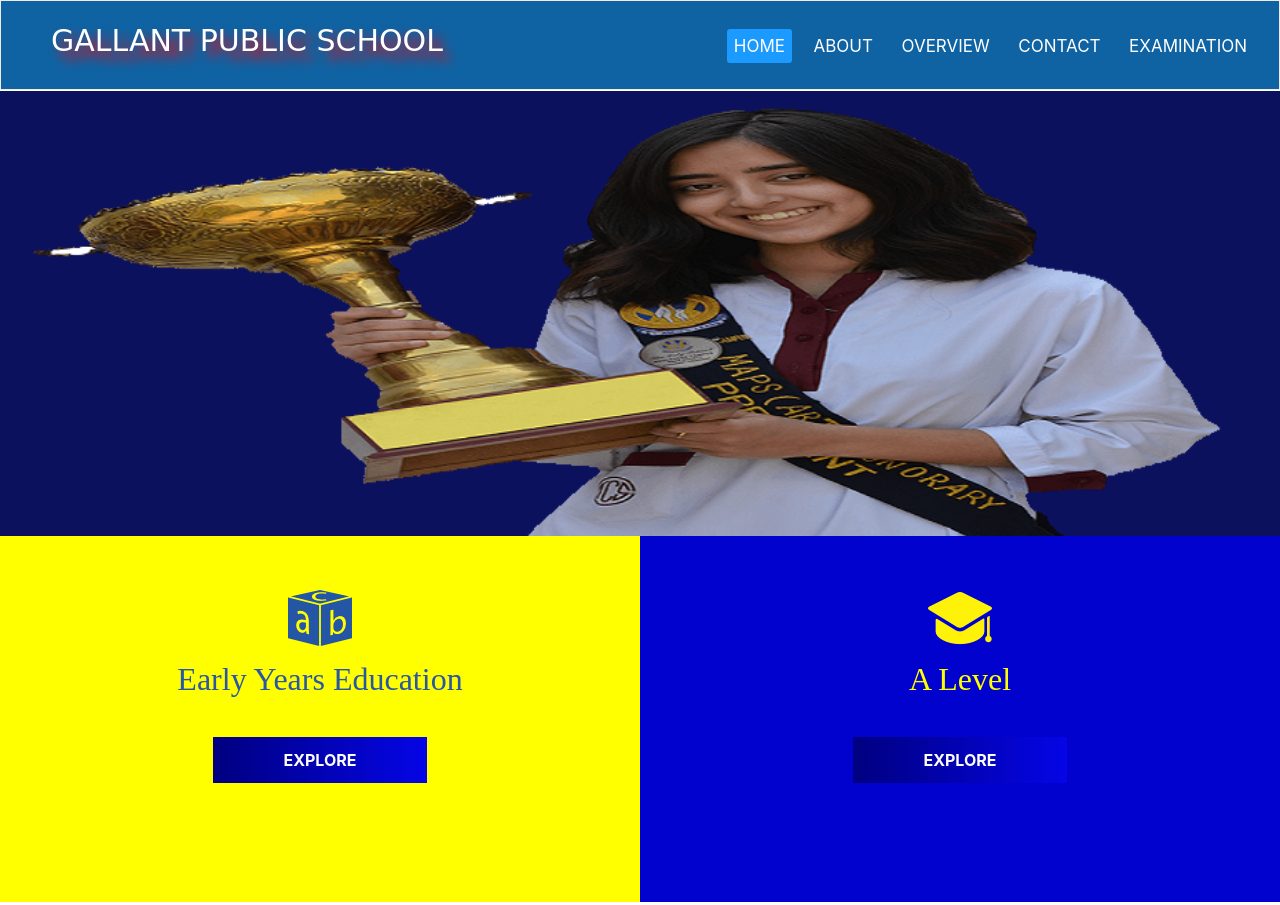
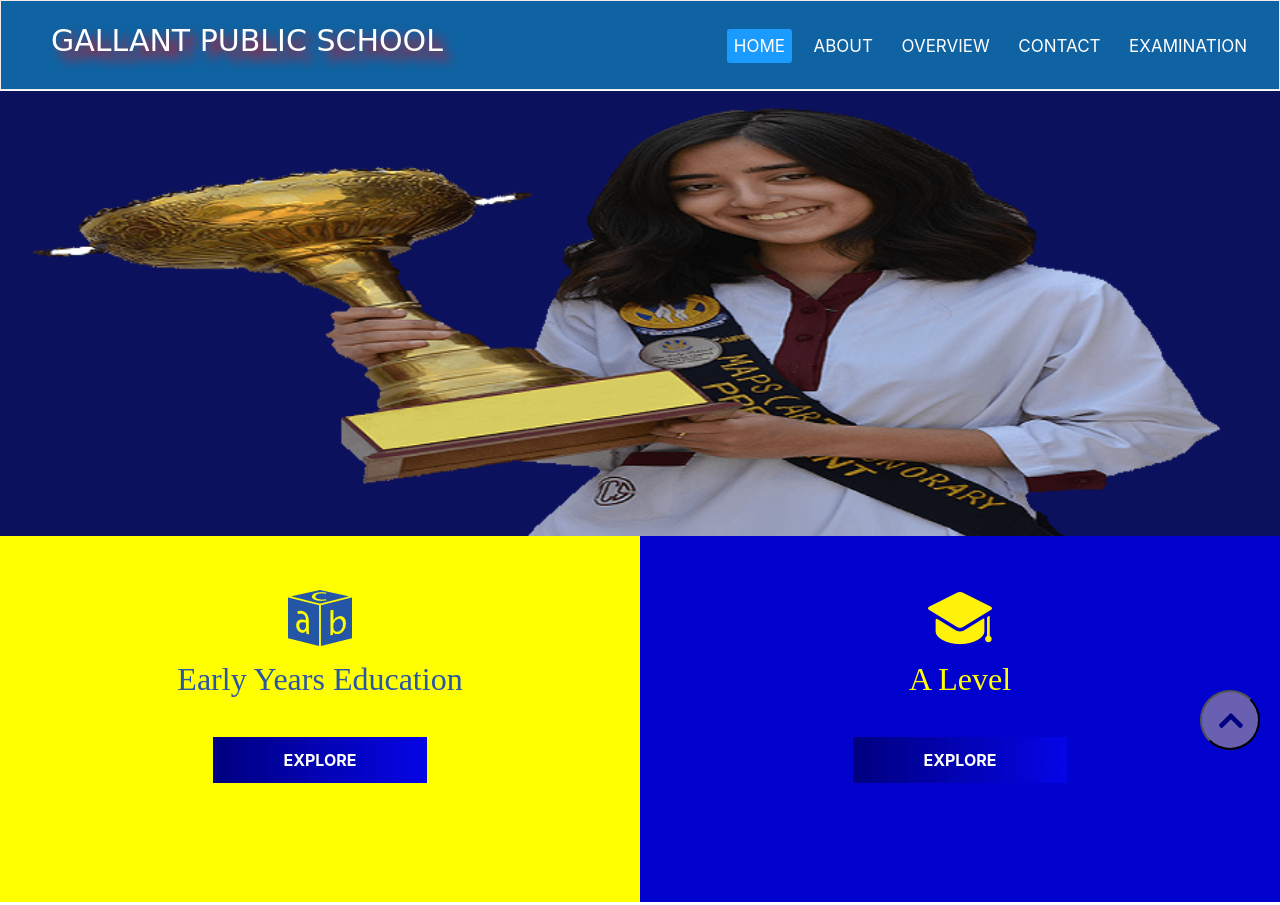
Before and after one commit to Aasmakanwal/Scchool-website, a plain HTML site: page index.html in a window 1280 px wide. Shown: the top 905 px of the page. Drawn offline with Linux system fonts and the light colour scheme.

Commit message:
complete

```diff
--- a/about.css
+++ b/about.css
@@ -198,3 +198,21 @@
 .fifth-two div{
   padding: 20px 0px 10px 0px;
 }
+.fa-angle-up{
+  color: navy;
+  font-size: 40px !important;
+  font-weight: bolder !important;
+}
+.top-btn a:hover{
+  color: navy !important;
+  text-decoration: none;
+}
+.top-btn{
+  width: 60px;
+  height:60px;
+  border-radius: 30px ;
+  background-color: rgba(175, 159, 159, 0.603);
+  position: fixed;
+  right: 20px;
+  bottom: 50px;
+}
--- a/contact.css
+++ b/contact.css
@@ -1,9 +1,6 @@
 *{
-    margin: 0;
-    padding: 0;
     box-sizing: border-box;
     text-decoration: none !important;
-    /* font-style: italic; */
   }
   nav{
     background: #0f63a3;
@@ -35,7 +32,6 @@
   }
   nav .ul li a{
     color: white;
-    /* font-weight: 500; */
     font-size: 17px;
     padding: 7px 7px;
     border-radius: 3px;
@@ -186,20 +182,33 @@
 /* fifth container */
 .fifth-1{
   display: flex;
-  /* flex-wrap: wrap; */
   justify-content: space-evenly;
   margin: 50px 0px 0px 0px;
 
 }
 .fifth{
   margin-top:100px ;
-  /* background-color: #bbbbbb; */
   color: #4e1919;
   text-shadow: 5px 6px 7px #911d1d;
 }
 .fifth-three .three-one{
  text-align: center;
 }
-/* .sixth img{
-  margin-top: 0px;
-} */
+.fa-angle-up{
+  color: navy;
+  font-size: 40px !important;
+  font-weight: bolder !important;
+}
+.top-btn a:hover{
+  color: navy !important;
+  text-decoration: none;
+}
+.top-btn{
+  width: 60px;
+  height:60px;
+  border-radius: 30px ;
+  background-color: rgba(175, 159, 159, 0.603);
+  position: fixed;
+  right: 20px;
+  bottom: 50px;
+}
--- a/examination.css
+++ b/examination.css
@@ -2,7 +2,6 @@
 *{
     box-sizing: border-box;
     text-decoration: none !important;
-    /* font-style: italic; */
   }
   nav{
     background: #0f63a3;
@@ -34,13 +33,11 @@
   }
   nav .ul li a{
     color: white;
-    /* font-weight: 500; */
     font-size: 17px;
     padding: 7px 7px;
     border-radius: 3px;
     text-transform: uppercase;
     text-decoration: none;
-    /* font-family: 'Poppins', sans-serif; */
   }
   a.menu,a:hover{
     background: #1b9bff;
@@ -124,7 +121,6 @@
 .fourth{
   margin-top: 80px;
   padding-bottom: 80px;
-  /* height: 300px; */
   display: flex;
   flex-wrap: wrap;
   justify-content: space-around;
@@ -171,8 +167,27 @@
 }
 .second-two li {
   color: gray;
-  margin-left: 60px;
+  margin-left: auto;
+  margin-right: auto;
 }
 .two-2{
   text-align: center;
 }
+.fa-angle-up{
+  color: navy;
+  font-size: 40px !important;
+  font-weight: bolder !important;
+}
+.top-btn a:hover{
+  color: navy !important;
+  text-decoration: none;
+}
+.top-btn{
+  width: 60px;
+  height:60px;
+  border-radius: 30px ;
+  background-color: rgba(175, 159, 159, 0.603);
+  position: fixed;
+  right: 20px;
+  bottom: 50px;
+}
--- a/index.html
+++ b/index.html
@@ -53,7 +53,8 @@
             <p>
                 Gallant Public School is today one of the largest private school networks in
                 Pakistan with branches in all the major cities across the country. It currently has 153 schools in 49
-                cities with over 150,000 students in 500+ owned and franchised schools. Gallant Public School continues to
+                cities with over 150,000 students in 500+ owned and franchised schools. Gallant Public School continues
+                to
                 expand its reach to meet the demands for quality education.
             </p>
         </div>
@@ -123,58 +124,53 @@
         </div>
     </div>
     <!-- eight container -->
+    <h1 class="eight-h1">
+        IMAGE GALLERY
+    </h1>
     <div class="eight">
         <div class="gallery">
             <a target="_blank" href="images/academics.jpg">
                 <img src="images/academics.jpg" alt="academics">
             </a>
-        <!-- <div class="desc">Add a description of the image here</div> -->
         </div>
 
         <div class="gallery">
             <a target="_blank" href="images/art.jpg">
                 <img src="images/art.jpg" alt="art">
             </a>
-        <!-- <div class="desc">Add a description of the image here</div> -->
         </div>
 
         <div class="gallery">
             <a target="_blank" href="images/pray.jpg">
                 <img src="images/pray.jpg" alt="pray">
             </a>
-        <!-- <div class="desc">Add a description of the image here</div> -->
         </div>
 
         <div class="gallery">
             <a target="_blank" href="images/day cleb.jpg">
                 <img src="images/day cleb.jpg" alt="day cleb">
             </a>
-        <!-- <div class="desc">Add a description of the image here</div> -->
         </div>
         <div class="gallery">
             <a target="_blank" href="images/pakistandaycleb.jpg">
                 <img src="images/pakistandaycleb.jpg" alt="pakistandaycleb">
             </a>
-        <!-- <div class="desc">Add a description of the image here</div> -->
         </div>
 
         <div class="gallery">
             <a target="_blank" href="images/class-img.jpg">
                 <img src="images/class-img.jpg" alt="class-img">
             </a>
-        <!-- <div class="desc">Add a description of the image here</div> -->
         </div>
         <div class="gallery">
             <a target="_blank" href="images/image4.jpg">
                 <img src="images/image4.jpg" alt="image4">
             </a>
-        <!-- <div class="desc">Add a description of the image here</div> -->
         </div>
         <div class="gallery">
             <a target="_blank" href="images/comp-lab.jpg">
                 <img src="images/comp-lab.jpg" alt="comp-lab">
             </a>
-        <!-- <div class="desc">Add a description of the image here</div> -->
         </div>
     </div>
     <!-- seventh container -->
@@ -204,6 +200,7 @@
             <a href="#"><img src="images/download_on_the_app_store.png" alt=""></a>
         </div>
     </div>
+    <button class="top-btn"><a href="#" class="fa fa-angle-up"></a></button>
     <script src="js/wow.min.js"></script>
     <script>
         new WOW().init();
--- a/overview.css
+++ b/overview.css
@@ -2,7 +2,6 @@
 *{
     box-sizing: border-box;
     text-decoration: none !important;
-    /* font-style: italic; */
   }
   nav{
     background: #0f63a3;
@@ -33,13 +32,11 @@
   }
   nav .ul li a{
     color: white;
-    /* font-weight: 500; */
     font-size: 17px;
     padding: 7px 7px;
     border-radius: 3px;
     text-transform: uppercase;
     text-decoration: none;
-    /* font-family: 'Poppins', sans-serif; */
   }
   a.menu,a:hover{
     background: #1b9bff;
@@ -115,7 +112,6 @@
       text-align: justify;
       margin-left: auto;
       margin-right: auto;
-      /* width: 1200px; */
       font-size: 18px;
       color: gray;
       line-height:30px;
@@ -129,13 +125,14 @@
     color: #9e0df1;
     background-image: linear-gradient(to right, rgb(157, 157, 206),rgb(47, 47, 105),rgb(85, 85, 129));
   }
-.second-two p{
+.second-two .two-1 > p{
     color: rgb(63, 62, 62);
     font-size: 17px;
-    padding-left:20px ;
+    padding-left:50px ;
 }
 .second-two li p{
     color: gray;
+    padding-left:10px ;
 }
 .second-two{
     display: flex;
@@ -145,7 +142,6 @@
 .fourth{
     margin-top: 80px;
     padding-bottom: 80px;
-    /* height: 300px; */
     display: flex;
     flex-wrap: wrap;
     justify-content: space-around;
@@ -176,3 +172,21 @@
     text-decoration: transparent;
     background-color: transparent;
 }
+.fa-angle-up{
+  color: navy;
+  font-size: 40px !important;
+  font-weight: bolder !important;
+}
+.top-btn a:hover{
+  color: navy !important;
+  text-decoration: none;
+}
+.top-btn{
+  width: 60px;
+  height:60px;
+  border-radius: 30px ;
+  background-color: rgba(175, 159, 159, 0.603);
+  position: fixed;
+  right: 20px;
+  bottom: 50px;
+}
--- a/style.css
+++ b/style.css
@@ -66,23 +66,18 @@ a.menu,a:hover{
     font-size: 16px;
   }
 }
-@media (max-width: 458px){
+@media (max-width: 490px){
   label.header{
     padding-left:20px !important;
     font-size: 20px !important;
   }
 }
+
 @media (max-width: 1025px){
   .checkbtn{
     display: block;
     margin-right: 20px;
   }
-  /* .sticky {
-    position: sticky;
-    top: 0;
-    width: 100%;
-    border: 1px solid rgb(241, 236, 236);
-  } */
   .ul{
     position: fixed;
     width: 100%;
@@ -152,7 +147,6 @@ a.menu,a:hover{
 /* second container */
 .second{
   display: flex;
-  /* background-color: rgb(255, 255, 123); */
   flex-wrap: wrap;
 }
 .second-one{
@@ -166,9 +160,7 @@ a.menu,a:hover{
 .second-one,.second-two{
   text-align: center;
   width: 50%;
-  /* flex: 2; */
   padding: 50px 0px 130px 0px;
-  /* border: 1px solid red; */
 }
 @media (max-width:660px){
   .second-one,.second-two{
@@ -179,7 +171,6 @@ a.menu,a:hover{
   margin-bottom: 10px;
 }
 .second-one h2, .second-two h2{
-  /* font-size: 20px; */
   font-family: 'Times New Roman', Times, serif;
   margin-bottom: 50px;
 }
@@ -199,7 +190,6 @@ a.menu,a:hover{
   display: flex;
   flex-wrap: wrap;
   margin-top: 30px;
-  /* flex-wrap: wrap; */
 }
 .third-one{
   width: 55%;
@@ -222,7 +212,6 @@ a.menu,a:hover{
   width: 40%;
 }
 .third-one h1, .fifth-one h1{
-  /* text-align: center; */
    color: #24347e;
   font-family: 'Times New Roman', Times, serif;
 }
@@ -260,7 +249,7 @@ a.menu,a:hover{
   font-weight: bold;
   color: white;
 }
-.fifth-two div a:hover{
+.fifth-two div a:hover,.top-btn a:hover{
   background-color: transparent;
 }
 .sixth div a:hover,.seventh div a:hover{
@@ -272,7 +261,6 @@ a.menu,a:hover{
   padding: 100px 0px 100px 0px;
   display: flex;
   flex-wrap: wrap;
-  /* text-align: center; */
 }
 .sixth div,.seventh div{
   margin-left: auto;
@@ -295,8 +283,8 @@ a.menu,a:hover{
 }
 /* eight container */
 .eight{
-  margin: 50px 55px 50px 50px;
   display: flex;
+  justify-content: center;
   flex-wrap: wrap;
 }
 div.gallery {
@@ -313,3 +301,27 @@ div.gallery img {
   width: 100%;
   height: auto;
 }
+.eight-h1{
+  color: #24347e;
+  font-family: 'Times New Roman', Times, serif;
+  text-align: center;
+  margin-top: 50px;
+}
+.fa-angle-up{
+  color: navy;
+  font-size: 40px !important;
+  font-weight: bolder !important;
+}
+.top-btn a:hover{
+  color: navy !important;
+  text-decoration: none;
+}
+.top-btn{
+  width: 60px;
+  height:60px;
+  border-radius: 30px ;
+  background-color: rgba(175, 159, 159, 0.603);
+  position: fixed;
+  right: 20px;
+  bottom: 50px;
+}
```
Also changed, not shown: about.html (+1 -0 lines), app.js (deleted, +0 -24 lines), contact.html (+1 -0 lines), examination.html (+2 -1 lines), overview.html (+1 -0 lines). Lines whose indentation alone changed are shown as unchanged.
